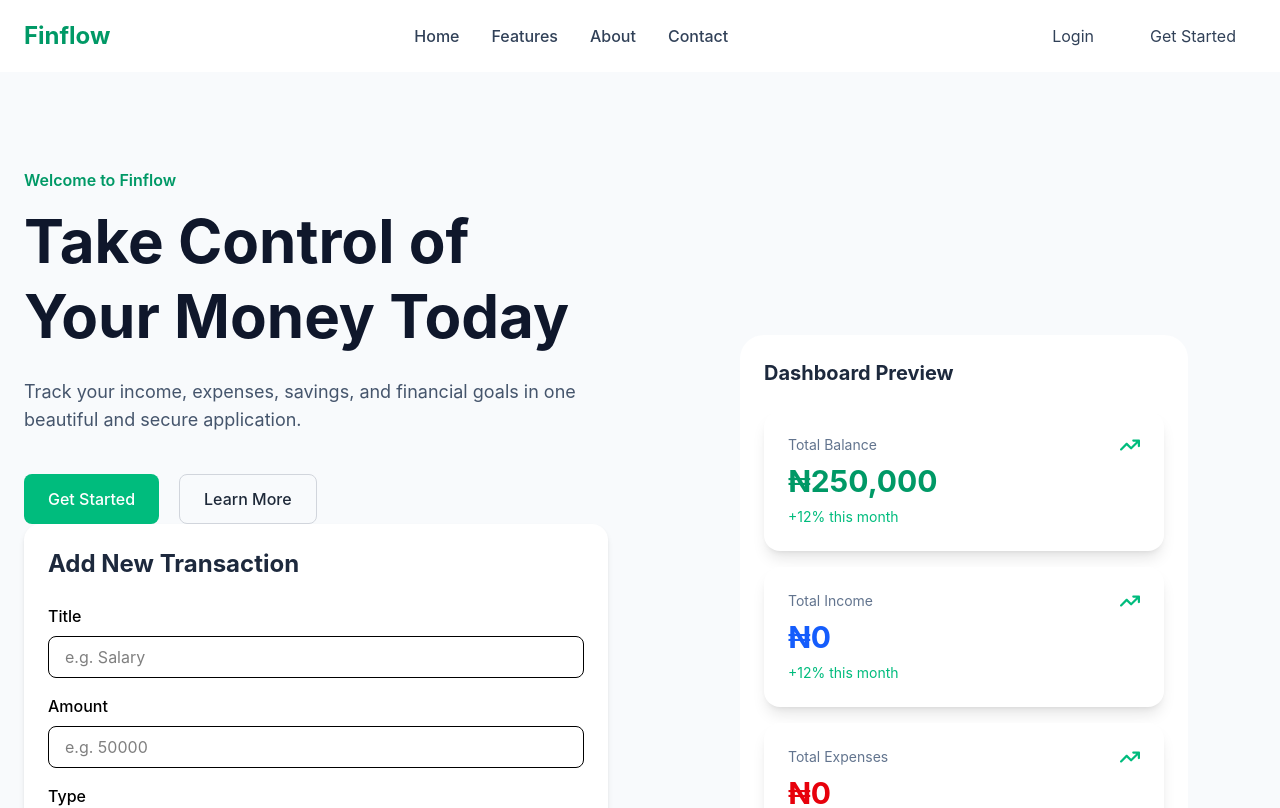
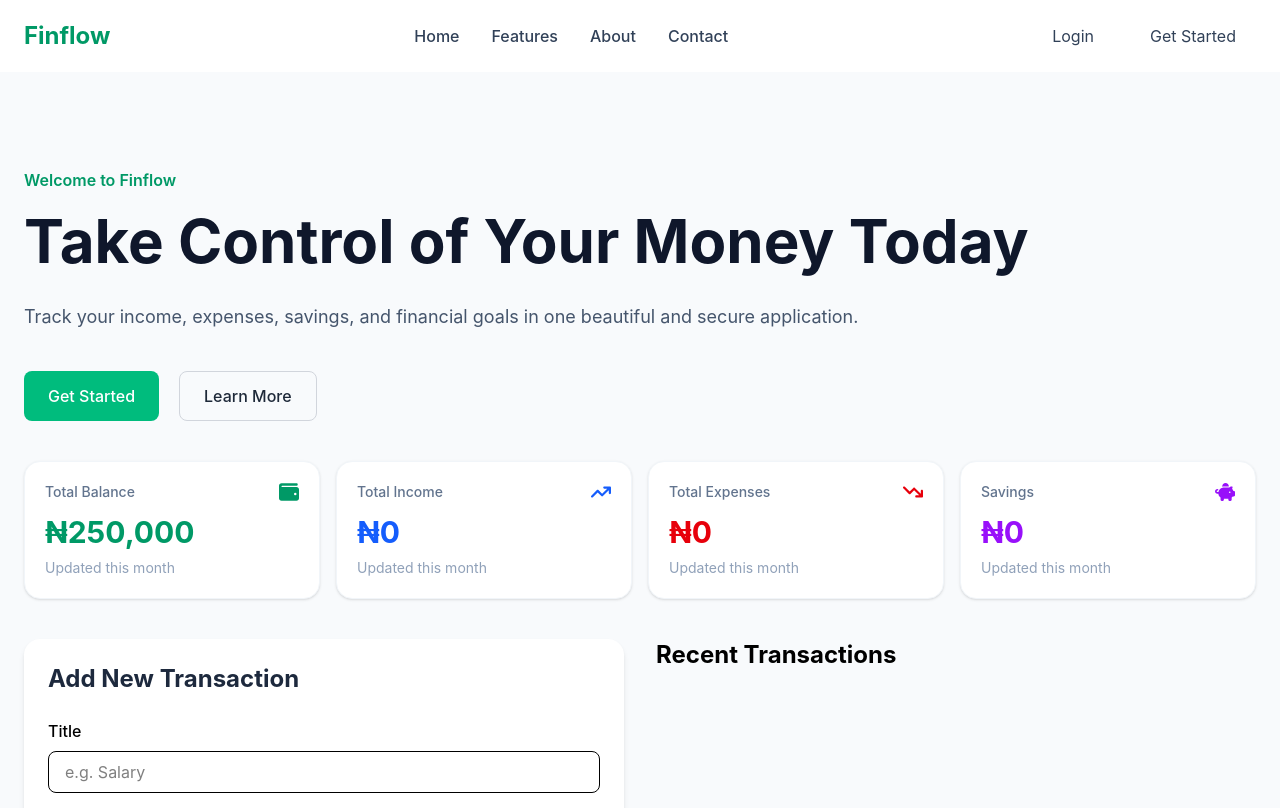
Before and after one commit to sharon5555/Finance-tracker, a React (Vite) app: page / in a window 1280 px wide. Shown: the top 808 px of the page. Built offline with nearby package versions, Linux system fonts and the light colour scheme.

Commit message:
Improve stat card design and icons

```diff
--- /dev/null
+++ b/src/components/common/DashboardSummary.jsx
@@ -0,0 +1,21 @@
+import StatCard from "../common/StatCard";
+
+function DashboardSummary({ stats }) {
+
+    return (
+        <div className="grid grid-cols-1 sm:grid-cols-2 lg:grid-cols-4 gap-4">
+
+            {stats.map((stat) => (
+                <StatCard
+                    key={stat.title}
+                    title={stat.title}
+                    amount={stat.amount}
+                    color={stat.color}
+                />
+
+            ))}
+        </div>
+    )
+}
+
+export default DashboardSummary;
--- a/src/components/common/StatCard.jsx
+++ b/src/components/common/StatCard.jsx
@@ -1,24 +1,81 @@
-import { FaArrowTrendUp } from "react-icons/fa6";
+import {
+    FaWallet,
+    FaArrowTrendUp,
+    FaArrowTrendDown,
+    FaPiggyBank
+} from "react-icons/fa6";
 
+// The StatCard receives three pieces of information from DashboardSummary:
+// title  → the name of the financial statistic
+// amount → the amount to display
+// color  → the text color for the amount
 function StatCard({title, amount, color}) {
+
+    // Choose an icon based on the title of the card.
+    // This allows one reusable component to display different icons.
+
+    let Icon = FaWallet;
+
+    if(title === "Total Income") {
+        Icon = FaArrowTrendUp;
+    }
+
+    if(title === "Total Expenses") {
+        Icon = FaArrowTrendDown;
+    }
+
+    if (title === "Savings") {
+        Icon = FaPiggyBank;
+    }
+
+     // Display the financial statistic inside a reusable card.
+
     return(
-        <div className="bg-white rounded-2xl shadow-lg p-6 hover:shadow-2xl
-        transition duration-300">
+        <div className="bg-white rounded-2xl p-5 shadow-sm border border-slate-100">
+
+            {/*
+                Top section:
+                Displays the title on the left
+                and the appropriate icon on the right.
+            */}
+
             <div className="flex justify-between items-center">
-                <p className="text-slate-500 text-sm">
+
+                <p className="text-slate-500 text-sm font-medium">
+
                     {title}
                 </p>
 
-                <FaArrowTrendUp className="text-emerald-500 text-xl" />
+                {/*
+                    Icon:
+                    The icon changes depending on whether
+                    the card represents income, expenses, savings,
+                    or balance.
+                */}
+
+                <Icon className={`${color} text-xl`} />
 
             </div>
 
-            <h2 className={`text-3xl font-bold mt-2 ${color}`}>
+            {/*
+                Amount:
+                Displays the actual financial value,
+                such as ₦250,000.
+            */}
+
+            <h2 className={`text-3xl font-bold mt-3 ${color}`}>
+
                 {amount}
             </h2>
 
-            <p className="text-sm text-emerald-500 mt-2">
-                +12% this month
+            {/*
+                Supporting text:
+                This is temporary information for our UI.
+                Later, we can make this percentage dynamic.
+            */}
+
+            <p className="text-sm text-slate-400 mt-2">
+                Updated this month
             </p>
         </div>
 
--- a/src/components/landing/Hero.jsx
+++ b/src/components/landing/Hero.jsx
@@ -1,82 +1,152 @@
+// Import useState so we can store and update the balance and transactions.
 import { useState } from "react";
-import StatCard from "../common/StatCard"
-import Button from "../common/button"
-import TransactionCard from "../common/TransactionCard"
+
+// Import the reusable Button component.
+import Button from "../common/button";
+
+// Import the reusable TransactionCard component.
+import TransactionCard from "../common/TransactionCard";
+
+// Import the form used to create new transactions.
 import TransactionForm from "../common/TransactionForm";
+
+// Import the component that displays Balance, Income, Expenses, and Savings.
+import DashboardSummary from "../common/DashboardSummary";
+
+
 function Hero() {
 
+    // Store the user's current balance.
+    // We start with an initial balance of ₦250,000.
     const [balance, setBalance] = useState(250000);
+
+    // Store all transactions created by the user.
     const [transactions, setTransactions] = useState([]);
 
+
+    // This function runs whenever a new transaction is submitted.
     function addTransaction(transaction) {
+
+        // Add the new transaction to our transactions array.
         setTransactions([...transactions, transaction]);
 
-        if(transaction.type === "Income") {
+        // Check whether the transaction is Income or Expense.
+        if (transaction.type === "Income") {
+
+            // If it is Income, add the amount to the balance.
             setBalance(balance + Number(transaction.amount));
+
         } else {
+
+            // If it is an Expense, subtract the amount from the balance.
             setBalance(balance - Number(transaction.amount));
         }
     }
 
+
+    // Calculate the total amount of all Income transactions.
+    // filter() keeps only transactions whose type is "Income".
+    // reduce() adds all of those income amounts together.
     const totalIncome = transactions
         .filter((transaction) => transaction.type === "Income")
-        .reduce((total, transaction) => total + transaction.amount, 0);
+        .reduce(
+            (total, transaction) => total + Number(transaction.amount),
+            0
+        );
 
+
+    // Calculate the total amount of all Expense transactions.
+    // filter() keeps only transactions whose type is "Expense".
+    // reduce() adds all of those expense amounts together.
     const totalExpenses = transactions
         .filter((transaction) => transaction.type === "Expense")
-        .reduce((total, transaction) => total + transaction.amount, 0)
+        .reduce(
+            (total, transaction) => total + Number(transaction.amount),
+            0
+        );
 
+
+    // Savings are calculated from Income minus Expenses.
     const savings = totalIncome - totalExpenses;
 
+
+    // Create an array containing the information for our four summary cards.
     const stats = [
 
+        // Display the user's current balance.
         {
             title: "Total Balance",
             amount: `₦${balance.toLocaleString()}`,
             color: "text-emerald-600",
         },
 
+        // Display the total income calculated from transactions.
         {
             title: "Total Income",
             amount: `₦${totalIncome.toLocaleString()}`,
             color: "text-blue-600",
         },
 
+        // Display the total expenses calculated from transactions.
         {
             title: "Total Expenses",
             amount: `₦${totalExpenses.toLocaleString()}`,
             color: "text-red-600",
         },
 
+        // Display the amount left after subtracting expenses from income.
         {
             title: "Savings",
             amount: `₦${savings.toLocaleString()}`,
             color: "text-purple-600",
         },
+    ];
 
-    ];
-    return(
+
+    // Return the main Hero section of the FinFlow page.
+    return (
         <section className="bg-slate-50">
-            <div className="max-w-7xl mx-auto px-6 py-24 flex flex-col
-            lg:flex-row items-center justify-between gap-16">
 
-                {/* Left Side */}
-                <div className="flex-1">
+            {/*
+                Main container:
+                Keeps our content centered and gives it
+                horizontal and vertical spacing.
+            */}
+            <div className="max-w-7xl mx-auto px-6 py-24">
+
+                {/*
+                    Main Content:
+                    Contains the welcome message, buttons,
+                    dashboard summary, and transaction area.
+                */}
+                <div>
+
+                    {/* Welcome message shown at the top of the page. */}
                     <p className="text-emerald-600 font-semibold mb-3">
                         Welcome to Finflow
                     </p>
 
-                    <h1 className="text-5xl lg:text-6xl font-bold text-slate-900
-                    leading-tight">
+
+                    {/* Main heading of the FinFlow page. */}
+                    <h1 className="text-5xl lg:text-6xl font-bold text-slate-900 leading-tight">
                         Take Control of Your Money Today
                     </h1>
 
+
+                    {/* Short description explaining what FinFlow does. */}
                     <p className="mt-6 text-lg text-slate-600">
                         Track your income, expenses, savings, and financial goals in one
                         beautiful and secure application.
                     </p>
 
+
+                    {/*
+                        Main buttons:
+                        These are currently our Get Started
+                        and Learn More buttons.
+                    */}
                     <div className="mt-10 flex gap-5">
+
                         <Button
                             text="Get Started"
                             variant="primary"
@@ -89,14 +159,64 @@ function Hero() {
 
                     </div>
 
-                    <TransactionForm onAddTransaction={addTransaction} />
 
+                    {/*
+                        Dashboard Summary:
+                        Displays our four financial statistics:
+                        Balance, Income, Expenses, and Savings.
+                    */}
                     <div className="mt-10">
+
+                        <DashboardSummary stats={stats} />
+
+                    </div>
+
+
+                    {/*
+                        Transaction Area:
+                        Contains the transaction form and
+                        the list of recent transactions.
+
+                        On small screens:
+                        The sections appear one below another.
+
+                        On large screens:
+                        The sections appear side-by-side.
+                    */}
+                    <div className="mt-10 grid grid-cols-1 lg:grid-cols-2 gap-8">
+
+
+                        {/*
+                            Transaction Form:
+                            Allows the user to enter and save
+                            a new income or expense.
+                        */}
+                        <TransactionForm
+                            onAddTransaction={addTransaction}
+                        />
+
+
+                        {/*
+                            Recent Transactions:
+                            Displays all transactions saved
+                            by the user.
+                        */}
+                        <div>
+
                             <h2 className="text-2xl font-bold mb-4">
-                            Recent Transaction
+                                Recent Transactions
                             </h2>
 
+
+                            {/*
+                                map() goes through every transaction
+                                in the transactions array.
+
+                                For every transaction, React creates
+                                one TransactionCard component.
+                            */}
                             {transactions.map((transaction) => (
+
                                 <TransactionCard
                                     key={transaction.id}
                                     title={transaction.title}
@@ -105,33 +225,20 @@ function Hero() {
                                     category={transaction.category}
                                     date={transaction.date}
                                 />
+
                             ))}
-                    </div>
+
                         </div>
 
-                {/* Right Side */}
-                <div className="flex-1 flex justify-center">
-                    <div className="w-full max-w-md bg-white rounded-3xl
-                        shadow-8xl p-6">
-                        <h3 className="text-xl font-bold text-slate-800 mb-6">
-                            Dashboard Preview
-                        </h3>
+                    </div>
 
-                        <div className="space-y-4">
-                            {stats.map((stat) => (
-                                <StatCard
-                                key={stat.title}
-                                title={stat.title}
-                                amount={stat.amount}
-                                color={stat.color}
-                                />
-                            ))}
                 </div>
+
             </div>
-                </div>
-            </div>
+
         </section>
-    )
+    );
 }
 
+
 export default Hero;
```
Lines whose indentation alone changed are shown as unchanged.
